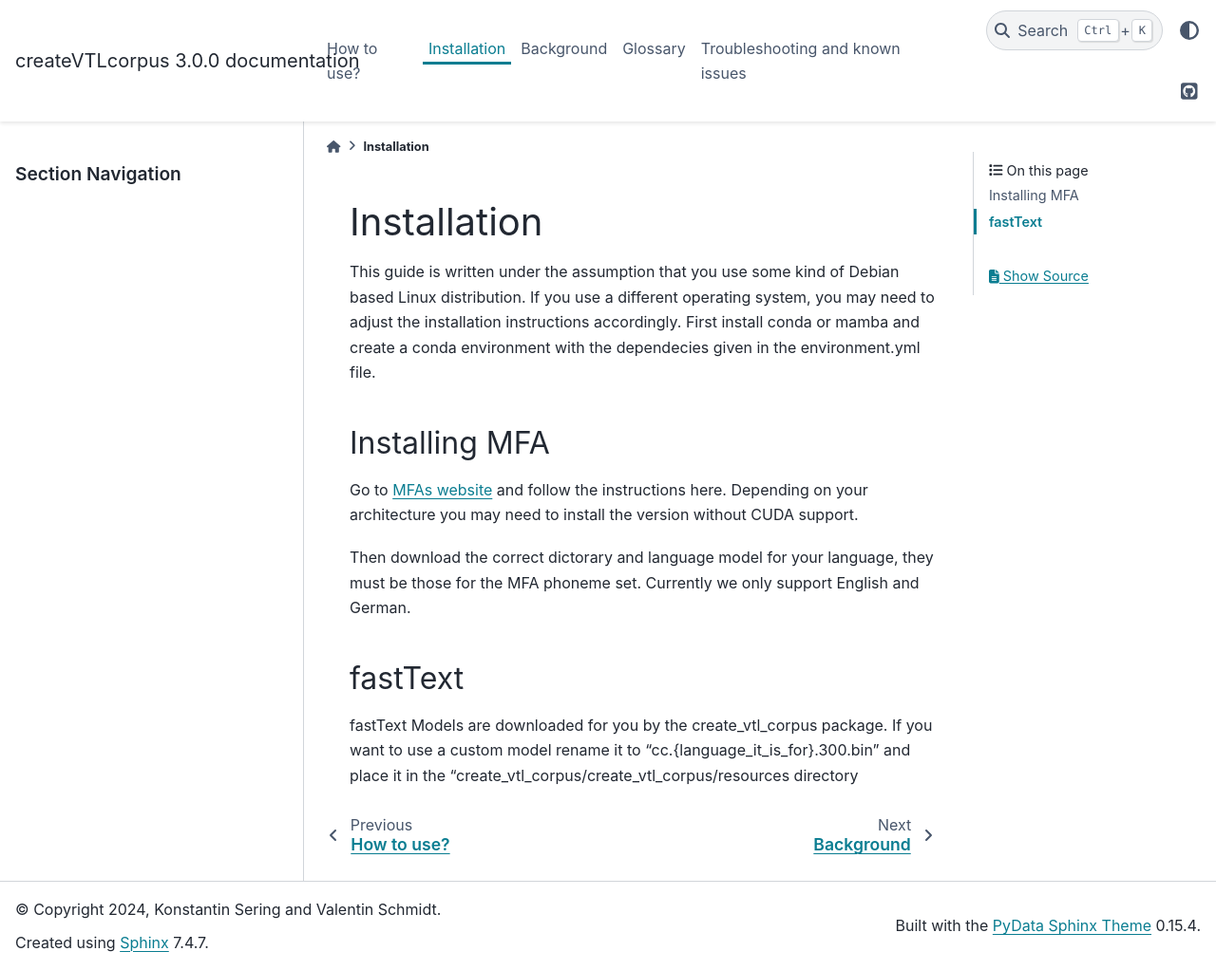
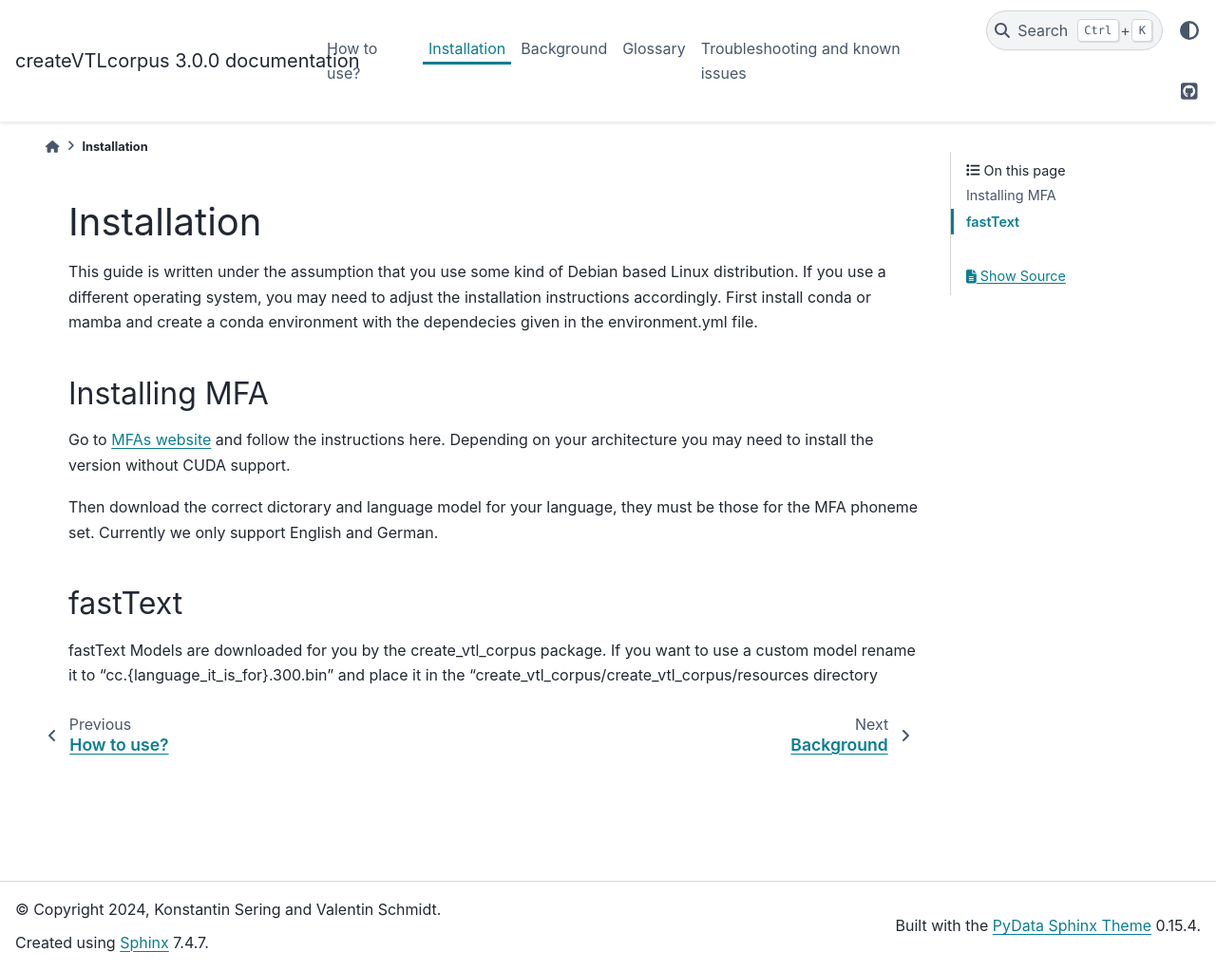
Before and after one commit to quantling/create_vtl_corpus, a Sphinx documentation site: the page built from docs/source/installation.rst, in a window 1280 px wide and 1022 px high. Shown: the whole window at 95% size. Built offline with Sphinx 7.4.7 and the PyData theme 0.15.4, drawn with Linux system fonts in a browser that asks for light colours.

Commit message:
again try to remove sidebar

```diff
--- a/docs/source/conf.py
+++ b/docs/source/conf.py
@@ -55,4 +55,4 @@ html_theme_options = {
     ]
 }
 html_static_path = ["_static"]
-html_sidebars = {"pagename": []}
+html_sidebars = {"**": []}
```
